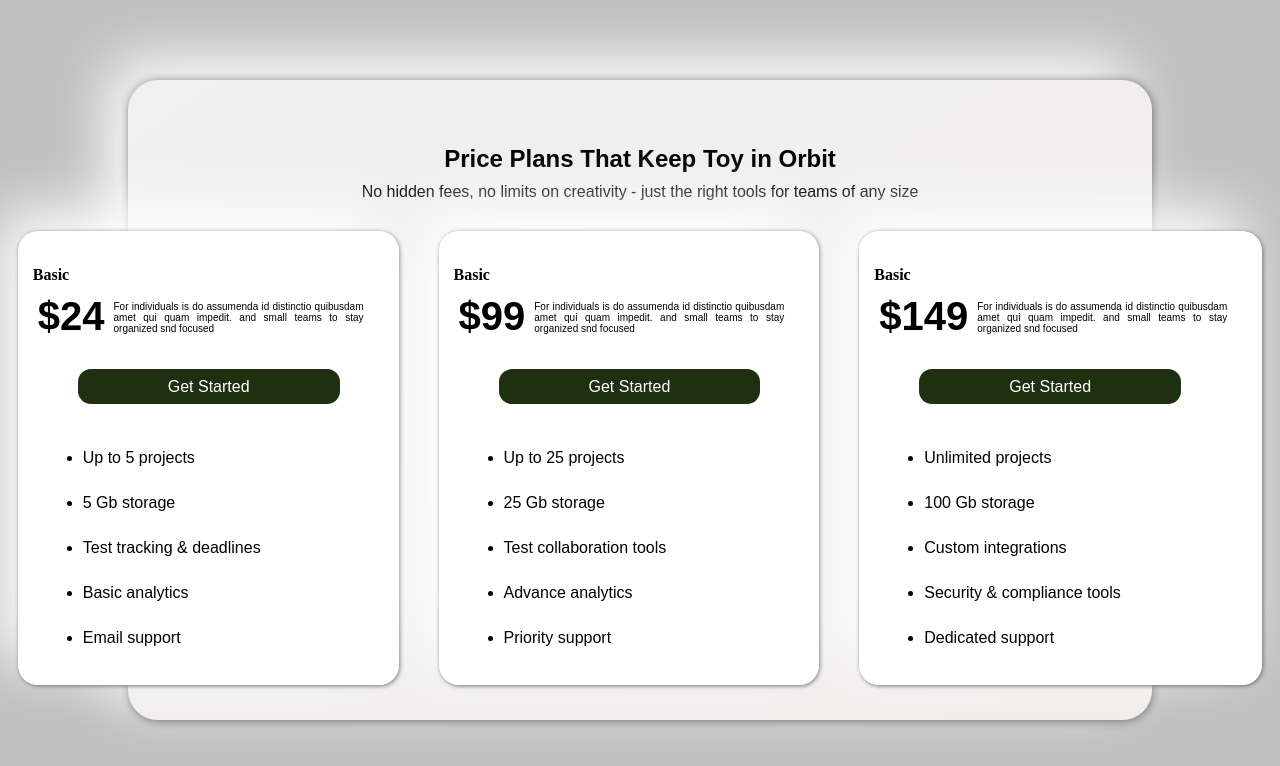
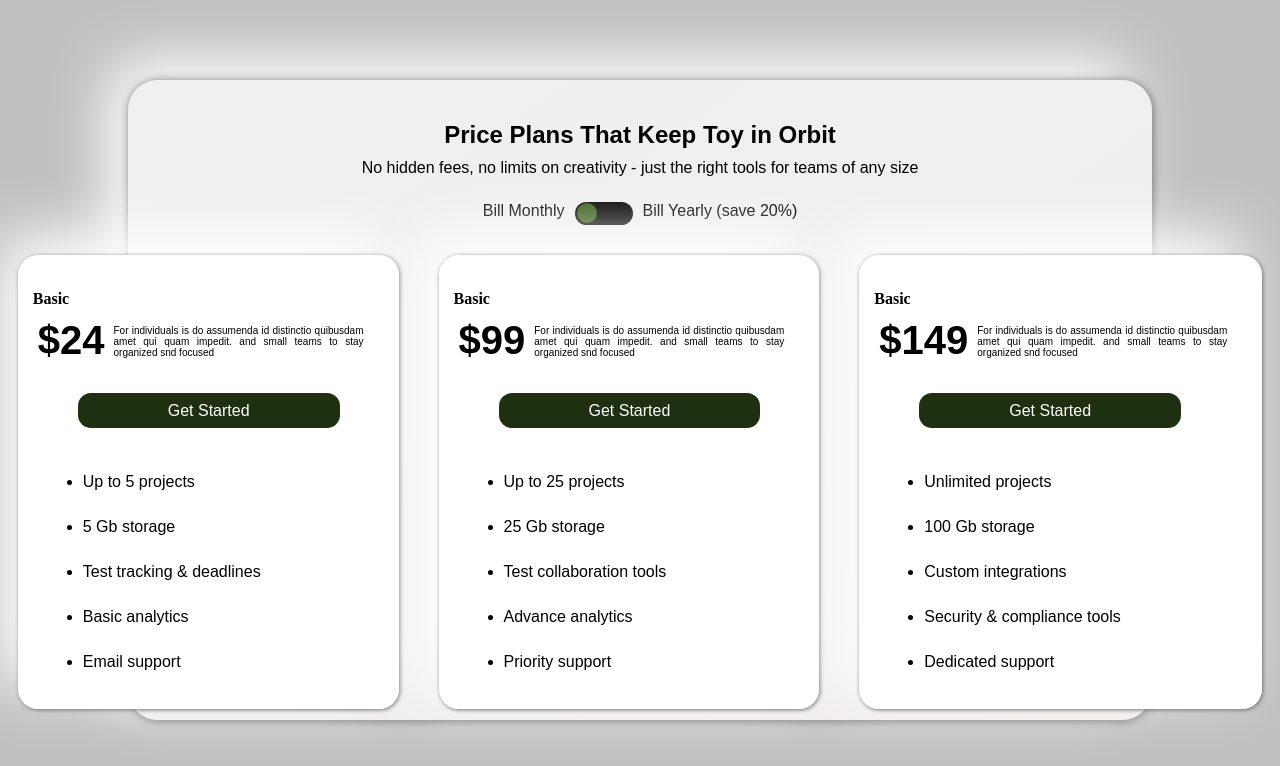
Before and after one commit to AKF-Web-Dev/assignments, a plain HTML site: page css/Completed Assignments/css-assignment5/index@.html in a window 1280 px wide. Drawn offline with Linux system fonts and the light colour scheme.

```diff
--- a/css/Completed Assignments/css-assignment5/index@.html
+++ b/css/Completed Assignments/css-assignment5/index@.html
@@ -12,6 +12,12 @@
             <h1>Price Plans That Keep Toy in Orbit</h1>
             <p>No hidden fees, no limits on creativity - just the right tools for teams of any size</p>
         </header>
+
+        <div class="dark-light">
+            <p>Bill Monthly </p>
+            <div id="cont-btn"><div></div></div>
+            <p>Bill Yearly (save 20%)</p>
+        </div>
 
 
 
--- a/css/Completed Assignments/css-assignment5/style2.css
+++ b/css/Completed Assignments/css-assignment5/style2.css
@@ -46,6 +46,30 @@ body {
 .head-section h1 {
   margin-bottom: 10px;
 }
+
+#cont-btn{
+  background-color: black;
+  /* padding: 5px 25px 5px 25px; */
+  padding-left: 2px;
+  padding-right: 36px;
+  padding-bottom: 1.8px;
+  padding-top: 1.5px;
+  border-radius: 20px;
+
+}
+
+#cont-btn div{
+  background-color:rgb(55, 94, 23);
+  padding: 10px;
+ border-radius: 20px;
+}
+.dark-light{
+  display: flex;
+  gap: 10px;
+  margin-top: 25px;g
+}
+
+
 
 .cards {
   display: flex;
```
